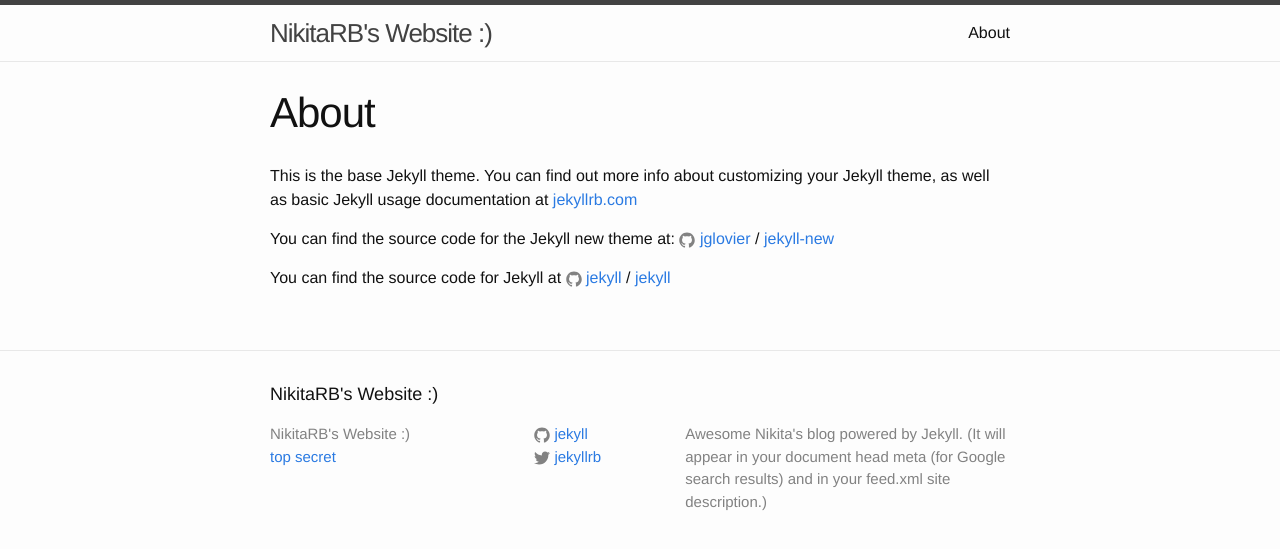
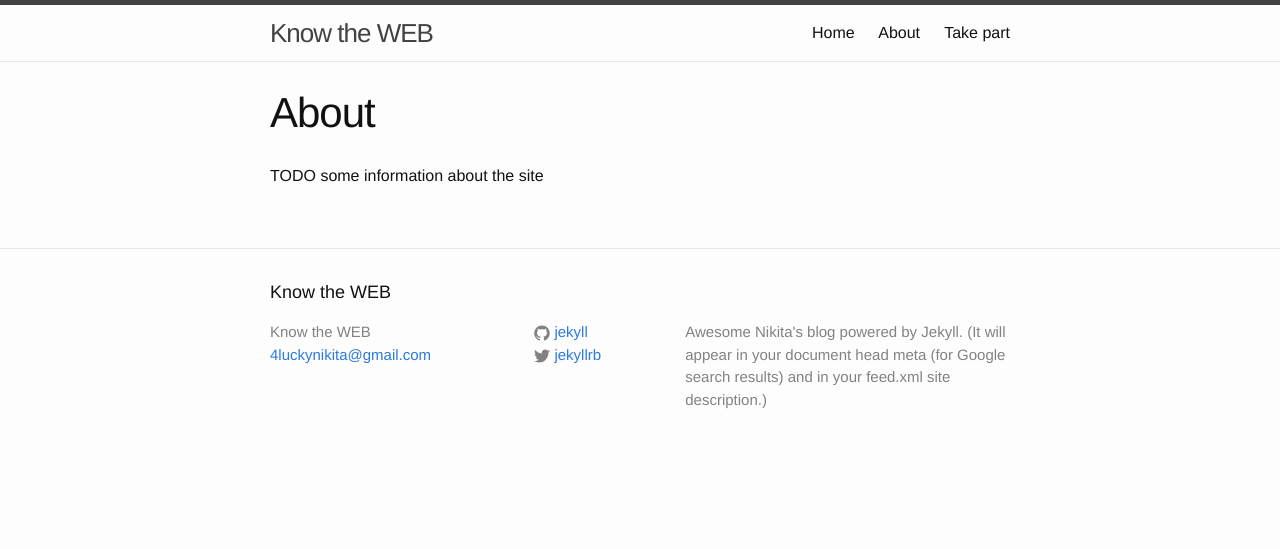
Before and after one commit to docentmail/docentmail.github.io, a Jekyll site: the page built from about.md, in a window 1280 px wide. Shown: the top 549 px of the page. Built offline with Jekyll 4.4.1, drawn with Linux system fonts in a browser that asks for light colours.

```diff
--- a/_config.yml
+++ b/_config.yml
@@ -1,3 +1,5 @@
+# For more see: https://github.com/mojombo/jekyll/wiki/Permalinks
+permalink: /:categories/:title
 # Welcome to Jekyll!
 #
 # This config file is meant for settings that affect your whole blog, values
@@ -6,8 +8,8 @@
 # 'jekyll serve'. If you change this file, please restart the server process.
 
 # Site settings
-title: NikitaRB's Website :)
-email: top secret
+title: Know the WEB
+email: 4luckynikita@gmail.com
 description: > # this means to ignore newlines until "baseurl:"
   Awesome Nikita's blog powered by Jekyll.
   (It will appear in your document head meta (for
--- a/_includes/header.html
+++ b/_includes/header.html
@@ -14,11 +14,15 @@
       </a>
 
       <div class="trigger">
+        <a class="page-link" href="/index.html">Home</a>
         {% for my_page in site.pages %}
-          {% if my_page.title %}
-          <a class="page-link" href="{{ my_page.url | prepend: site.baseurl }}">{{ my_page.title }}</a>
-          {% endif %}
+           {% if my_page.categories contains 'headlink' %}
+            {% if my_page.title %}
+                <a class="page-link" href="{{ my_page.url | prepend: site.baseurl }}">{{ my_page.title }}</a>
+            {% endif %}
+           {% endif %}
         {% endfor %}
+
       </div>
     </nav>
 
--- a/about.md
+++ b/about.md
@@ -2,14 +2,7 @@
 layout: page
 title: About
 permalink: /about/
+categories: headlink
 ---
 
-This is the base Jekyll theme. You can find out more info about customizing your Jekyll theme, as well as basic Jekyll usage documentation at [jekyllrb.com](http://jekyllrb.com/)
-
-You can find the source code for the Jekyll new theme at:
-{% include icon-github.html username="jglovier" %} /
-[jekyll-new](https://github.com/jglovier/jekyll-new)
-
-You can find the source code for Jekyll at
-{% include icon-github.html username="jekyll" %} /
-[jekyll](https://github.com/jekyll/jekyll)
+TODO some information about the site
```
Also changed, not shown: _draft/variables.markdown (added, +31 -0 lines), _draft/variableshtml.html (added, +47 -0 lines), _posts/2015-12-01-welcome-to-jekyll.markdown (deleted, +0 -25 lines), _posts/2015-12-04-beginning.markdown (added, +8 -0 lines), _posts/2015-12-09-our-progress.markdown (added, +9 -0 lines), howToContribute.md (added, +26 -0 lines), index.html (+6 -11 lines), indexPost.html (added, +24 -0 lines), javascript/index.html (added, +32 -0 lines), javascript/variables.html (added, +32 -0 lines).
